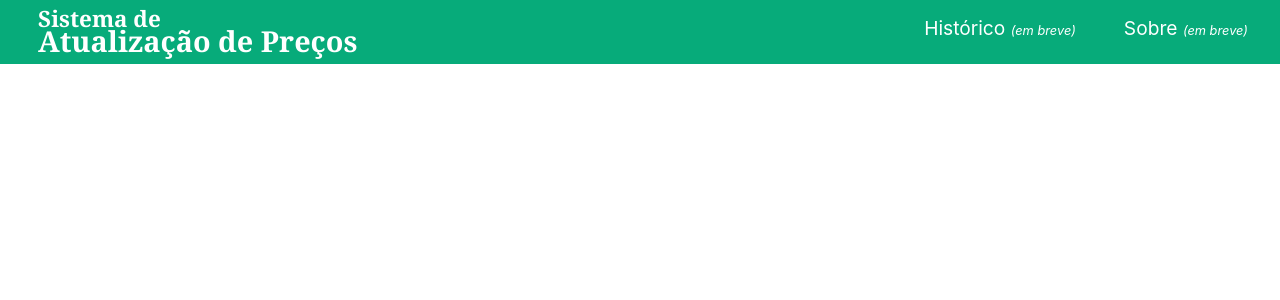
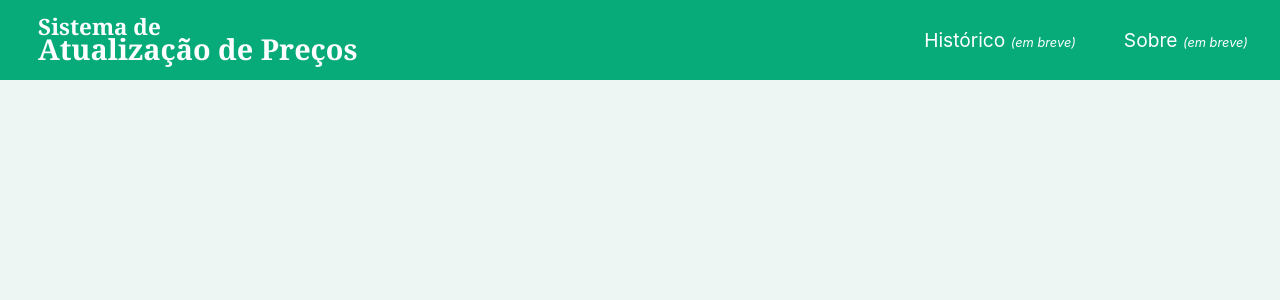
Before and after one commit to Murasakin/shopper-teste-tecnico, a React (Vite) app: page / in a window 1280 px wide. Shown: the top 300 px of the page. Built offline with nearby package versions, Linux system fonts and the light colour scheme.

Commit message:
Ajustes CSS global

```diff
--- a/src/main.css
+++ b/src/main.css
@@ -1,14 +1,19 @@
+/* this CSS file will be imported in main.tsx and is meant to be available to the whole project */
+/* global vars */
 :root {
   --font: -apple-system, BlinkMacSystemFont, "Segoe UI", Roboto, Oxygen, Ubuntu,
     Cantarell, "Open Sans", "Helvetica Neue", sans-serif;
   --font-title: Georgia, "Times New Roman", Times, serif;
   --font-size: 1.2rem;
+  --standard-background: #eef6f4;
   --color-primary: #07ab7a;
-  --color-primary-light: #b6fce7;
+  --color-primary-light: #9dfbdf;
   --color-primary-dark: #023123;
   --radius: 0.25rem;
+  --header-height: 80px;
 }
 
+/* general styles */
 *,
 *::after,
 *::before {
@@ -16,7 +21,12 @@
 }
 
 body {
-  margin: 0;
+  height: 100vh;
+  width: 100vw;
+  max-width: 1280px;
+  padding: var(--header-height) 2rem 0 2rem;
+  margin: 0 auto;
+  background-color: var(--standard-background);
 }
 
 body,
@@ -31,14 +41,14 @@ h1,
 h2,
 h3 {
   font-family: var(--font-title);
+  color: var(--color-primary-dark);
 }
 
 h1,
 h2,
 h3,
-p,
-ul {
-  margin: 1rem 0;
+p {
+  margin: 1.5rem 0;
 }
 
 a {
@@ -49,10 +59,6 @@ a {
 ul {
   list-style: none;
   padding: 0;
-}
-
-li {
-  margin-bottom: 0.5rem;
 }
 
 label {
@@ -96,11 +102,14 @@ img {
   display: block;
 }
 
+/* stilization of root element where React app will be mounted */
 #root {
-  max-width: 1280px;
+  width: 100%;
+  height: 100%;
   margin: 0 auto;
 }
 
+/* helper style classes */
 .flex {
   display: flex;
   align-items: center;
```
